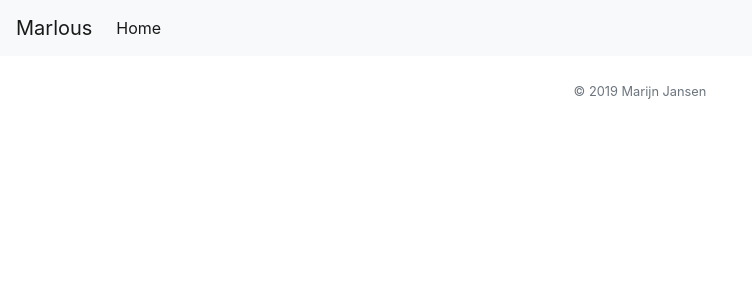
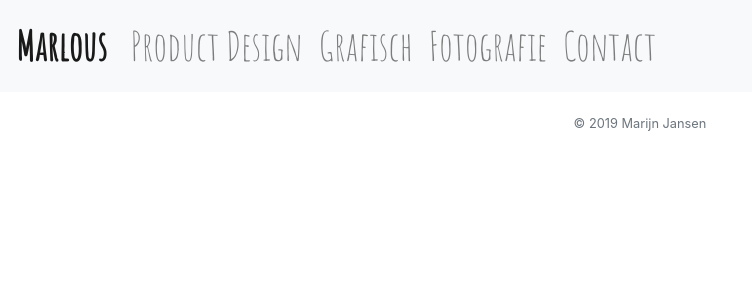
Before and after one commit to TheRijn/mvl-flask, a Flask app: page / in a window 1280 px wide. Shown: the top 300 px of the page, without its empty margins (0-752 px from the left). Run offline with Flask 2, Linux system fonts and the light colour scheme; data that the repository does not hold is empty; parts of the project's set-up code (start-up, migrations or seed data) failed here and were passed over; some libraries are stand-ins or nearby versions.

Commit message:
A lot works!

```diff
--- a/app.py
+++ b/app.py
@@ -1,21 +1,27 @@
 import os
 
-from flask import Flask, render_template, jsonify, abort
+from flask import Flask, render_template, jsonify, abort, send_file, request, redirect
 from sqlalchemy import func
+from base64 import standard_b64decode, standard_b64encode
+from io import BytesIO
 
-from model import Post, Category, db
+from model import db, Post, Category, ImageBase64
+
+# Check for environment variable
+env_vars = ["DATABASE_URL", "PASSWORD"]
+for env_var in env_vars:
+    if not os.getenv(env_var):
+        raise RuntimeError(f"{env_var} is not set")
 
 app = Flask(__name__)
-
-# Check for environment variable
-if not os.getenv("DATABASE_URL"):
-    raise RuntimeError("DATABASE_URL is not set")
 
 app.config['SQLALCHEMY_DATABASE_URI'] = os.getenv("DATABASE_URL")
 app.config['SQLALCHEMY_TRACK_MODIFICATIONS'] = False
 app.config['JSON_SORT_KEYS'] = False
 
+# Bind db to application
 db.init_app(app)
+
 
 @app.route("/")
 def index():
@@ -25,7 +31,6 @@ def index():
 
 @app.route('/<string:category_name>')
 def category(category_name):
-
     category_item = Category.query.filter(func.lower(Category.name) == category_name.replace('_', ' ')).first()
     if not category_item:
         return abort(404)
@@ -33,6 +38,11 @@ def category(category_name):
     posts = Post.get_posts_with_category(category_item.id)
 
     return render_template("main/index.html", posts=posts)
+
+
+@app.route('/contact')
+def contact():
+    return render_template("main/contact.html")
 
 
 @app.route("/api/post/<int:post_id>", methods=["POST"])
@@ -44,6 +54,47 @@ def get_post(post_id):
         return jsonify({"success": False})
 
 
-@app.route("/login", methods=["GET"])
-def login():
-    return render_template("adm/login.html")
+@app.route('/images/<string:filename>')
+def get_image(filename):
+    image_b64 = ImageBase64.query.filter(ImageBase64.filename == filename).first()
+    if not image_b64:
+        return abort(404)
+    image = standard_b64decode(image_b64.data)
+    return send_file(BytesIO(image), mimetype=image_b64.mimetype, attachment_filename=filename)
+
+
+@app.route('/adm/uploadfile', methods=['POST', 'GET'])
+def file_uploaded():
+    if request.method == 'POST':
+        if not request.form.get('password') == os.getenv('PASSWORD'):
+            abort(401)
+        # check if the post request has the file part
+        if 'file' not in request.files:
+            # flash('No file part')
+            return abort(400)
+            # return redirect(request.url)
+        file = request.files['file']
+        # if user does not select file, browser also
+        # submit an empty part without filename
+        if file.filename == '':
+            # flash('No selected file')
+            return redirect(request.url)
+
+        if file:
+            data = standard_b64encode(file.read()).decode()
+            print(file.filename, file.mimetype)
+            print(data)
+            database_object = ImageBase64(filename=file.filename, mimetype=file.mimetype, data=data)
+            db.session.add(database_object)
+            db.session.commit()
+        # if file and allowed_file(file.filename):
+        #     filename = secure_filename(file.filename)
+        #     file.save(os.path.join(app.config['UPLOAD_FOLDER'], filename))
+        #     return redirect(url_for('uploaded_file',
+        #                             filename=filename))
+    return render_template("adm/uploadfile.html")
+
+
+if __name__ == '__main__':
+    app.app_context().push()
+    db.create_all()
--- a/model.py
+++ b/model.py
@@ -26,7 +26,7 @@ class Post(db.Model):
                 "title": self.title,
                 "intro": self.intro,
                 "description": self.description,
-                "images": self.images}
+                "images": [image.uri for image in self.images]}
 
     @staticmethod
     def get_posts():
@@ -44,6 +44,14 @@ class Image(db.Model):
     post_id = db.Column(db.Integer, db.ForeignKey("posts.id"), nullable=False)
 
 
+class ImageBase64(db.Model):
+    __tablename__ = "image_store"
+    id = db.Column(db.Integer, primary_key=True)
+    filename = db.Column(db.String(30), unique=True, nullable=False)
+    mimetype = db.Column(db.String(127), nullable=False)
+    data = db.Column(db.Text, nullable=False)
+
+
 class Category(db.Model):
     __tablename__ = "category"
     id = db.Column(db.Integer, primary_key=True)
--- a/static/style.css
+++ b/static/style.css
@@ -1,6 +1,10 @@
 /*
  * Start of Custom CSS
  */
+.nav-link, .navbar-brand {
+  font-family: 'Amatic SC', cursive;
+  font-size: 40px; }
+
 .card-img-overlay {
   opacity: 0; }
 
@@ -17,8 +21,11 @@
       .card .card-img-overlay .card-title-bg .card-text {
         opacity: 1; }
 
+.social-icon {
+  margin: 10px; }
+
 body {
-  padding-top: 4.5rem; }
+  padding-top: 6.5rem; }
 
 footer {
   margin-top: 10px;
--- a/static/style.scss
+++ b/static/style.scss
@@ -5,6 +5,15 @@
 $margin: 20px;
 $half-margin: $margin / 2;
 
+// Nav
+.nav-link, .navbar-brand {
+  font-family: 'Amatic SC', cursive;
+  font-size: 40px;
+}
+
+.navbar-brand {
+
+}
 
 // Overlay is hidden
 .card-img-overlay {
@@ -36,8 +45,13 @@ $half-margin: $margin / 2;
   }
 }
 
+// Contact page
+.social-icon {
+  margin: $half-margin;
+}
+
 body {
-  padding-top: 4.5rem;
+  padding-top: 6.5rem;
 }
 
 
--- a/templates/layout.html
+++ b/templates/layout.html
@@ -5,8 +5,13 @@
     <meta charset="utf-8">
     <meta name="viewport" content="width=device-width, initial-scale=1, shrink-to-fit=no">
 
+
+    <link href="https://fonts.googleapis.com/css?family=Amatic+SC" rel="stylesheet">
     <!-- Bootstrap first, then custom style -->
     <link rel="stylesheet" href="/static/bootstrap.min.css">
+    <link rel="stylesheet" href="https://use.fontawesome.com/releases/v5.7.2/css/all.css"
+          integrity="sha384-fnmOCqbTlWIlj8LyTjo7mOUStjsKC4pOpQbqyi7RrhN7udi9RwhKkMHpvLbHG9Sr"
+          crossorigin="anonymous">
     <link rel="stylesheet" href="/static/style.css">
 
     <title>{% block title %}{% endblock %}</title>
@@ -22,6 +27,7 @@
     <script src="https://stackpath.bootstrapcdn.com/bootstrap/4.2.1/js/bootstrap.min.js"
             integrity="sha384-B0UglyR+jN6CkvvICOB2joaf5I4l3gm9GU6Hc1og6Ls7i6U/mkkaduKaBhlAXv9k"
             crossorigin="anonymous"></script>
+
 </head>
 <body>
 {% block nav %}{% endblock %}
--- a/templates/main/index.html
+++ b/templates/main/index.html
@@ -12,7 +12,7 @@
                        data-post_id="{{ post.id }}"
                     >
                         <div class="card border-light">
-                            <img class="card-img" src="https://placeimg.com/400/400/any" alt="random image">
+                            <img class="card-img" src="{{ post.images[0].uri }}" alt="random image">
 
                             <div class="card-img-overlay d-flex align-items-center justify-content-center">
                                 <div class="card-title-bg bg-dark w-100 d-flex align-items-center justify-content-center">
--- a/templates/main/modal.html
+++ b/templates/main/modal.html
@@ -1,6 +1,6 @@
 <div class="modal fade" id="detailModal" tabindex="-1" role="dialog" aria-labelledby="exampleModalLabel"
      aria-hidden="true">
-    <div class="modal-dialog modal-lg modal-dialog-scrollable" role="document">
+    <div class="modal-dialog modal-lg" role="document">
         <div class="modal-content">
             <div class="modal-header">
                 <h5 class="modal-title text-center" id="details-title">Modal title</h5>
@@ -9,7 +9,8 @@
                 </button>
             </div>
             <div class="modal-body">
-                <div id="details-intro"></div>
+                <div id="details-intro" class="font-weight-bold"></div>
+                <div id="details-images"></div>
                 <div id="details-description"></div>
             </div>
         </div>
@@ -19,20 +20,25 @@
 <script>
     $('#detailModal').on('show.bs.modal', function (event) {
         let card = $(event.relatedTarget); // Button that triggered the modal
-        {#let name = card.data('name'); // Extract info from data-* attributes#}
         let post_id = card.data('post_id');
 
         $.post(`/api/post/${post_id}`, data => {
-            if (!data.success) {
-                console.error("No data for post");
-                return;
-            }
-            let modal = $(this);
-            console.log(data);
-            modal.find('#details-title').text(data.post.title);
-            modal.find('#details-intro').text(data.post.intro);
-            modal.find('#details-description').text(data.post.description);
+
+            let post = data.post;
+            console.log(post);
+
+            $('#details-title').text(post.title);
+            $('#details-intro').text(post.intro);
+            $('#details-description').text(post.description);
+
+            $('#details-images').text('');
+            post.images.forEach(image => {
+                $('#details-images').append(`<img src=${image}>`)
+            });
 
         });
     })
+        .on('shown.bs.modal', function () {
+            $('#detailModal').scrollTop(0);
+        });
 </script>
--- a/templates/main/nav.html
+++ b/templates/main/nav.html
@@ -1,5 +1,5 @@
 <nav class="navbar navbar-expand-md navbar-light bg-light fixed-top">
-    <a class="navbar-brand" href="{{ url_for("index") }}">Marlous</a>
+    <a class="navbar-brand font-weight-bold" href="{{ url_for("index") }}">Marlous</a>
 
     <button class="navbar-toggler" type="button" data-toggle="collapse" data-target="#navbarNav"
             aria-controls="navbarNav" aria-expanded="false" aria-label="Toggle navigation">
@@ -8,8 +8,19 @@
 
     <div class="collapse navbar-collapse" id="navbarNav">
         <ul class="navbar-nav">
-            <li class="nav-item active">
-                <a class="nav-link" href="#">Home<span class="sr-only">(current)</span></a>
+            {% set items = [("Product Design", 'product_design'), ("Grafisch", "grafisch"), ("Fotografie", "fotografie")] %}
+            {% for item in items %}
+                <li class="nav-item">
+                    <a class="nav-link {% if item[1] == request.path[1:] %}active{% endif %}"
+                       href={{ url_for("category", category_name=item[1]) }}>
+                        {{ item[0] }}
+                    </a>
+                </li>
+            {% endfor %}
+
+            <li class="nav-item">
+                {% set name = "contact" %}
+                <a class="nav-link {% if name == request.path[1:] %}active{% endif %}" href="{{ url_for("contact") }}">Contact</a>
             </li>
         </ul>
     </div>
```
Also changed, not shown: templates/adm/uploadfile.html (added, +21 -0 lines), templates/main/contact.html (added, +22 -0 lines).
